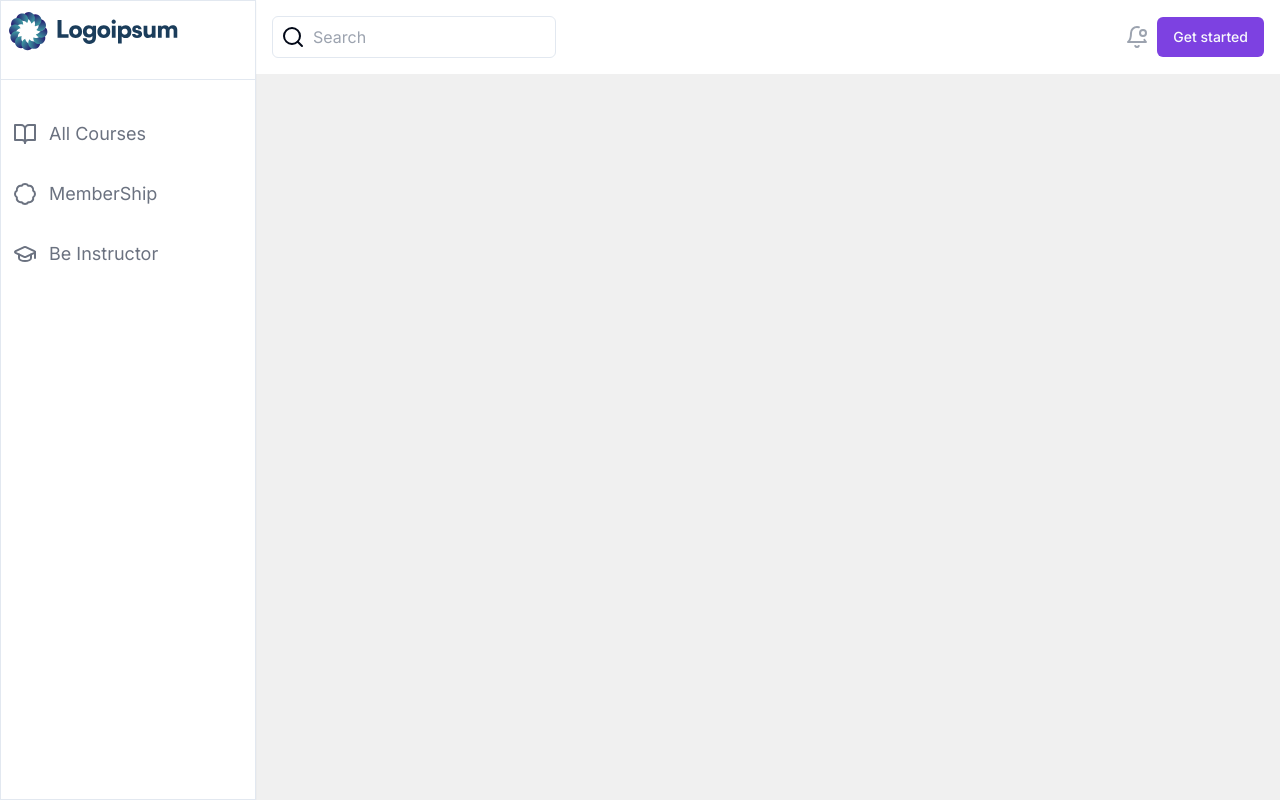
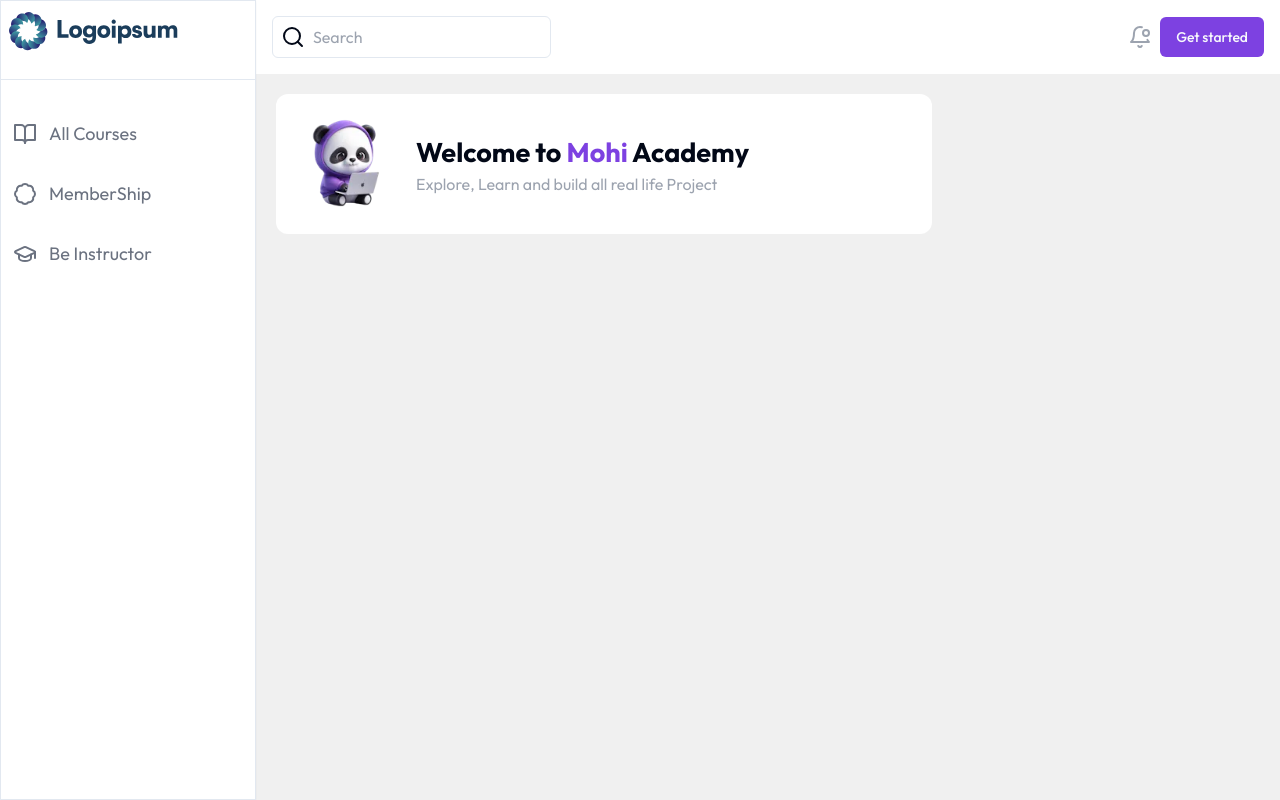
Before and after one commit to a7medhassanmohi/Learning-Platform, a Next.js app: page /courses in a window 1280 px wide. Built offline with nearby package versions, Linux system fonts and the light colour scheme.

Commit message:
add layout to courses and add welcomeBanner

```diff
--- /dev/null
+++ b/app/(router)/courses/_components/WelcomeBanner.tsx
@@ -0,0 +1,21 @@
+import Image from 'next/image'
+import React from 'react'
+
+type Props = {}
+
+const WelcomeBanner = (props: Props) => {
+  return (
+    <div className='flex gap-5 items-center bg-white rounded-xl p-5'>
+        <Image src="/panda.webp" alt="logo"
+        width={100}
+        height={100}
+        />
+        <div className=''>
+        <h2 className='font-bold text-[27px]'>Welcome to <span className="text-primary">Mohi</span>  Academy</h2>
+        <h2 className='text-gray-400'>Explore, Learn and build all real life Project</h2>
+        </div>
+    </div>
+  )
+}
+
+export default WelcomeBanner
--- a/app/(router)/courses/page.tsx
+++ b/app/(router)/courses/page.tsx
@@ -1,18 +1,19 @@
 import React from 'react'
+import WelcomeBanner from './_components/WelcomeBanner'
 
 type Props = {}
 
 const Courses = (props: Props) => {
   return (
-    <div className='grid grid-cols-3'>
+    <div className='grid grid-cols-1 md:grid-cols-3 p-5'>
 
       {/* left container */}
-      <div className='col-span-2'>
-
+      <div className='md:col-span-2'>
+      <WelcomeBanner/>
       </div>
 
       {/* right container */}
-      <div>
+      <div className=''>
 
       </div>
     </div>
--- a/app/layout.tsx
+++ b/app/layout.tsx
@@ -1,8 +1,8 @@
 import type { Metadata } from 'next'
-import { Inter } from 'next/font/google'
+import { Inter,Outfit } from 'next/font/google'
 import './globals.css'
 
-const inter = Inter({ subsets: ['latin'] })
+const inter = Outfit({ subsets: ['latin'] })
 
 export const metadata: Metadata = {
   title: 'Create Next App',
```
Also changed, not shown: public/panda.webp (added), 1 other file (tests, documents, lock files or other folders).
